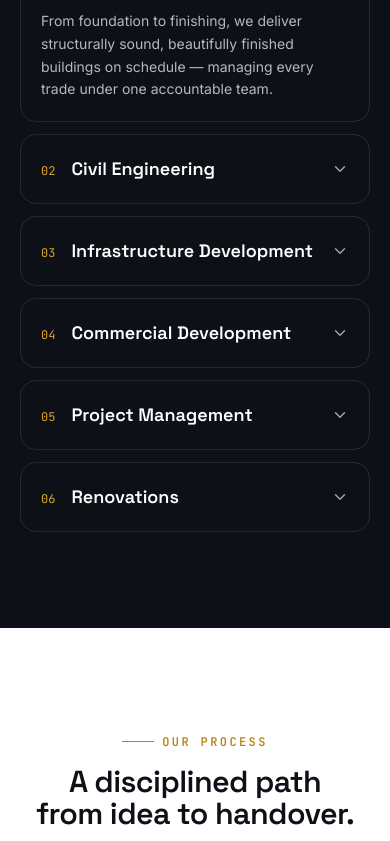
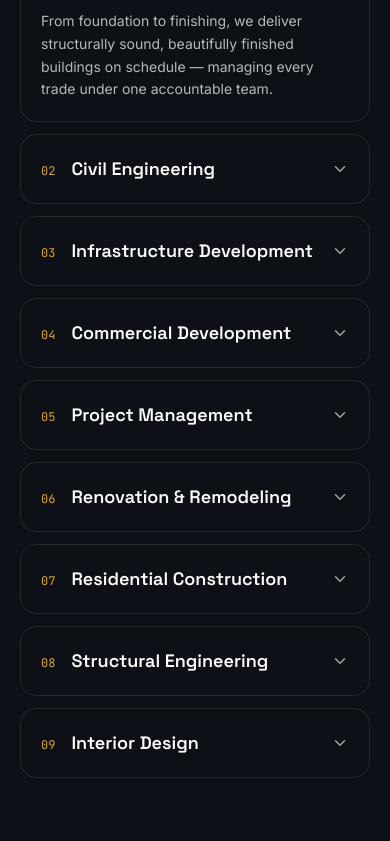
Before and after one commit to Dulneth210229/New-Nihal-Construction, a React (Vite) app: page /services in a window 390 px wide. Shown: the part 1156-1997 px from the top of the page. Built offline with nearby package versions, Linux system fonts and the light colour scheme.

Commit message:
Update services and team gallery data; enhance About and Services pages with new content and layout improvements.

```diff
--- a/src/data/services.ts
+++ b/src/data/services.ts
@@ -58,14 +58,50 @@ export const services: Service[] = [
     points: ["Planning & scheduling", "Cost control", "Site supervision", "Handover management"],
   },
   {
-    id: "renovations",
+    id: "renovation-remodeling",
     index: "06",
-    title: "Renovations",
+    title: "Renovation & Remodeling",
     summary: "Upgrades, remodels and refurbishments for existing buildings.",
     description:
       "We breathe new life into existing homes and commercial spaces — from full refurbishments to targeted upgrades — planned to minimise disruption and finished to a like-new standard.",
     image:
       "https://images.unsplash.com/photo-1562259949-e8e7689d7828?q=80&w=1600&auto=format&fit=crop",
-    points: ["Home remodelling", "Commercial refurbishment", "Structural repairs", "Interior & exterior finishing"],
+    points: ["Home remodeling", "Commercial refurbishment", "Structural repairs", "Interior & exterior finishing"],
+  },
+  {
+    id: "residential-construction",
+    index: "07",
+    title: "Residential Construction",
+    summary: "Custom homes and residential developments built to last.",
+    description:
+      "From single family homes to multi-unit residential developments, we build safe, comfortable and durable living spaces — managing the whole build from foundation to handover.",
+    // Source is only 1024x768 and heavily compressed. Cloudinary AI: e_gen_restore removes
+    // JPEG artefacts, e_upscale rebuilds detail at 4x, then it is capped to 1600px wide.
+    // Best fix is still uploading a larger original — swap the URL and drop these effects.
+    image:
+      "https://res.cloudinary.com/carbll34/image/upload/e_gen_restore/e_upscale/c_limit,w_1600/f_auto,q_auto:best/v1789817517/06-D2l7Zq9z.jpg",
+    points: ["Custom homes", "Housing developments", "Apartments & townhouses", "Turnkey delivery"],
+  },
+  {
+    id: "structural-engineering",
+    index: "08",
+    title: "Structural Engineering",
+    summary: "Safe, efficient structural design and assessment.",
+    description:
+      "Our engineers design and verify the structural systems behind every build — optimising strength, safety and cost, and assessing existing structures for repair or change of use.",
+    image:
+      "https://images.unsplash.com/photo-1581092160562-40aa08e78837?q=80&w=1600&auto=format&fit=crop",
+    points: ["Structural design", "Load & safety assessment", "Reinforced concrete & steel", "Structural inspections"],
+  },
+  {
+    id: "interior-design",
+    index: "09",
+    title: "Interior Design",
+    summary: "Thoughtful interiors, designed and built in-house.",
+    description:
+      "We shape interiors that look right and work well — space planning, finishes, fittings and joinery, coordinated with construction so the design is delivered exactly as drawn.",
+    image:
+      "https://images.unsplash.com/photo-1618221195710-dd6b41faaea6?q=80&w=1600&auto=format&fit=crop",
+    points: ["Space planning", "Finishes & fittings", "Custom joinery", "Furniture & styling"],
   },
 ];
--- a/src/data/team.ts
+++ b/src/data/team.ts
@@ -9,9 +9,16 @@ export interface GalleryImage {
 
 export const officeGallery: GalleryImage[] = [
   {
+    // Real photo (1589x990 PNG, 2.4MB). Already large enough for the card at 2x, so no
+    // upscaling: capped at 1600px and served as the best-fit format at top quality.
+    src: "https://res.cloudinary.com/carbll34/image/upload/c_limit,w_1600/f_auto,q_auto:best/v1789823657/office_image01.png",
+    alt: "Outside view of the Nihal Construction (Pvt) Ltd office building",
+    caption: "Our office",
+  },
+  {
     src: "https://images.unsplash.com/photo-1497366754035-f200968a6e72?q=80&w=1600&auto=format&fit=crop",
     alt: "Placeholder image of a modern open-plan office workspace",
-    caption: "Our office",
+    caption: "Inside the office",
   },
   {
     src: "https://images.unsplash.com/photo-1522071820081-009f0129c71c?q=80&w=1200&auto=format&fit=crop",
--- a/src/pages/About.tsx
+++ b/src/pages/About.tsx
@@ -2,6 +2,9 @@ import { PageHeader } from "../components/ui/PageHeader";
 import { SectionHeading } from "../components/ui/SectionHeading";
 import { Reveal } from "../components/ui/Reveal";
 import { CornerMarks } from "../components/ui/CornerMarks";
+import { Coordinates } from "../components/ui/Coordinates";
+import { Button } from "../components/ui/Button";
+import { Clock, MapPin, Phone } from "lucide-react";
 import { Stats } from "../components/home/Stats";
 import { CTA } from "../components/home/CTA";
 import { usePageMeta } from "../hooks/usePageMeta";
@@ -85,27 +88,87 @@ export default function About() {
             description="TODO: Replace these placeholder photos with real images of the Nihal Construction office, team and leadership."
           />
 
-          <div className="mt-16 grid grid-cols-1 gap-5 md:grid-cols-2">
-            <Reveal className="md:col-span-2">
-              <div className="relative aspect-[16/9] w-full overflow-hidden rounded-2xl md:aspect-[21/9]">
+          <div className="mt-16 grid grid-cols-1 gap-5 lg:grid-cols-[minmax(0,1.25fr)_minmax(0,1fr)]">
+            <Reveal>
+              <div className="relative aspect-[4/3] w-full overflow-hidden rounded-2xl bg-secondary">
                 <img
                   src={officeGallery[0].src}
                   alt={officeGallery[0].alt}
                   className="h-full w-full object-cover"
                   loading="lazy"
                 />
+                <div className="absolute inset-0 bg-gradient-to-t from-secondary/75 via-secondary/5 to-transparent" />
                 <CornerMarks topOffset={16} edgeOffset={16} />
-                <div className="absolute inset-x-0 bottom-0 bg-gradient-to-t from-secondary/80 to-transparent p-6">
+                <div className="absolute inset-x-0 bottom-0 flex items-end justify-between gap-4 p-6">
                   <p className="font-mono text-xs uppercase tracking-widest text-white">
                     {officeGallery[0].caption}
                   </p>
+                  <Coordinates className="text-white/60" />
                 </div>
               </div>
             </Reveal>
 
+            <Reveal delay={0.1}>
+              <div className="relative flex h-full flex-col justify-between overflow-hidden rounded-2xl bg-secondary p-8 sm:p-10">
+                <CornerMarks corners="top" topOffset={16} edgeOffset={16} />
+                <div>
+                  <span className="font-mono text-xs font-semibold uppercase tracking-[0.2em] text-primary">
+                    Head Office
+                  </span>
+                  <h3 className="mt-4 font-display text-2xl font-semibold text-white sm:text-3xl">
+                    Come and visit us.
+                  </h3>
+                  <ul className="mt-8 space-y-5 text-sm text-white/70">
+                    <li className="flex items-start gap-3">
+                      <MapPin size={18} className="mt-0.5 shrink-0 text-primary" />
+                      <span>
+                        {company.address.line1}
+                        <br />
+                        {company.address.line2}, {company.address.country}
+                      </span>
+                    </li>
+                    <li className="flex items-start gap-3">
+                      <Phone size={18} className="mt-0.5 shrink-0 text-primary" />
+                      <a href={`tel:${company.phone.replace(/\s/g, "")}`} className="hover:text-primary">
+                        {company.phoneDisplay}
+                      </a>
+                    </li>
+                    <li className="flex items-start gap-3">
+                      <Clock size={18} className="mt-0.5 shrink-0 text-primary" />
+                      <span>
+                        {company.businessHours[0].days}: {company.businessHours[0].hours}
+                      </span>
+                    </li>
+                  </ul>
+                </div>
+                <div className="mt-8 flex flex-wrap gap-3">
+                  <Button
+                    href={`https://www.google.com/maps/search/?api=1&query=${encodeURIComponent(
+                      `${company.name}, ${company.address.line1}, ${company.address.line2}, ${company.address.country}`
+                    )}`}
+                  >
+                    Get Directions
+                  </Button>
+                  <Button to="/contact" variant="ghost" className="text-white">
+                    Contact Us
+                  </Button>
+                </div>
+              </div>
+            </Reveal>
+          </div>
+
+          <div className="mt-5 grid grid-cols-1 gap-5 md:grid-cols-2 lg:grid-cols-3">
             {officeGallery.slice(1).map((image, i) => (
-              <Reveal key={image.src} delay={0.1 + i * 0.05}>
-                <div className="relative aspect-[4/5] w-full overflow-hidden rounded-2xl">
+              <Reveal
+                key={image.src}
+                delay={0.1 + i * 0.05}
+                className={i === 2 ? "md:col-span-2 lg:col-span-1" : undefined}
+              >
+                <div
+                  className={`relative w-full overflow-hidden rounded-2xl ${
+                    i === 2 ? "aspect-[4/5] md:aspect-[21/9] lg:aspect-[4/5]" : "aspect-[4/5]"
+                  }`}
+                >
                   <img src={image.src} alt={image.alt} className="h-full w-full object-cover" loading="lazy" />
                   <div className="absolute inset-x-0 bottom-0 bg-gradient-to-t from-secondary/80 to-transparent p-6">
                     <p className="font-mono text-xs uppercase tracking-widest text-white">{image.caption}</p>
--- a/src/pages/Services.tsx
+++ b/src/pages/Services.tsx
@@ -8,7 +8,7 @@ import { company } from "../config/company";
 export default function ServicesPage() {
   usePageMeta({
     title: `Services | ${company.legalName}`,
-    description: "Explore Nihal Construction's services: building construction, civil engineering, infrastructure development, commercial development, renovations and project management.",
+    description: "Explore Nihal Construction's services: building construction, civil engineering, infrastructure development, commercial development, renovation & remodeling, residential construction, structural engineering, interior design and project management.",
   });
 
   return (
```
